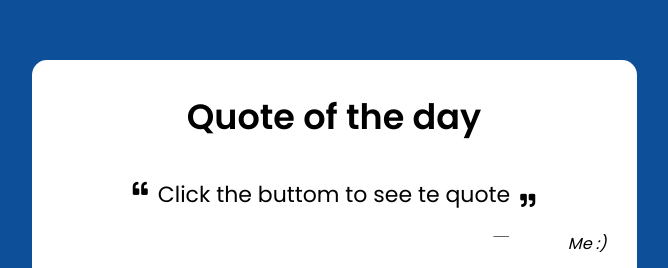
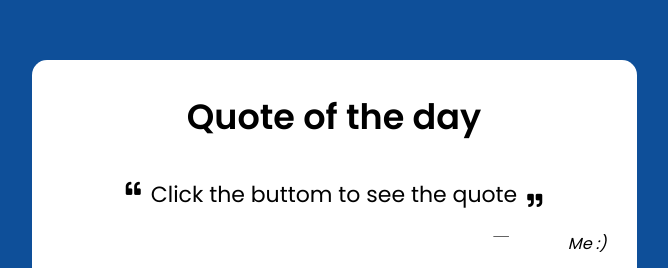
Before and after one commit to Nicole1707/Random_quote_JS, a plain HTML site: page index.html in a window 1280 px wide. Shown: the part 176-444 px from the top of the page, without its empty margins (306-974 px from the left). Drawn offline with Linux system fonts and the light colour scheme.

Commit message:
Completed

```diff
--- a/index.html
+++ b/index.html
@@ -15,7 +15,7 @@
         <div class="content">
             <div class="quote-area">
                 <i class="fas fa-quote-left"></i>
-                <p class="quote"> Click the buttom to see te quote
+                <p class="quote"> Click the buttom to see the quote
                 </p>
                 <i class="fas fa-quote-right"></i>
             </div>
```
